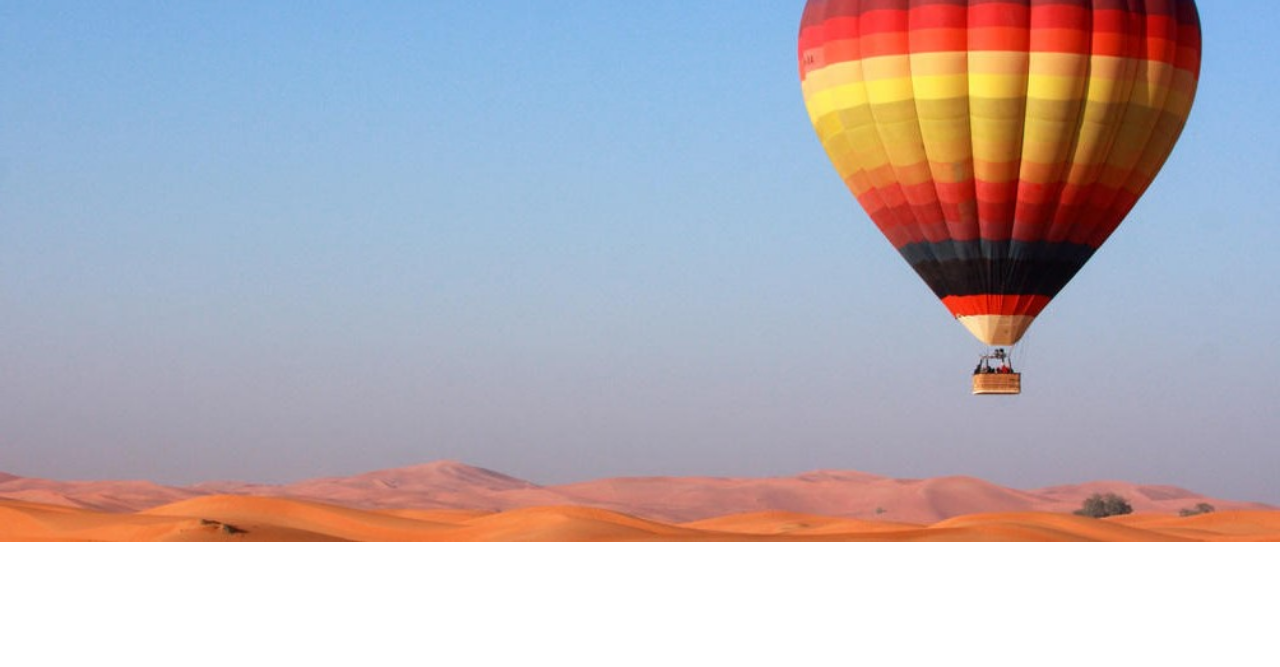
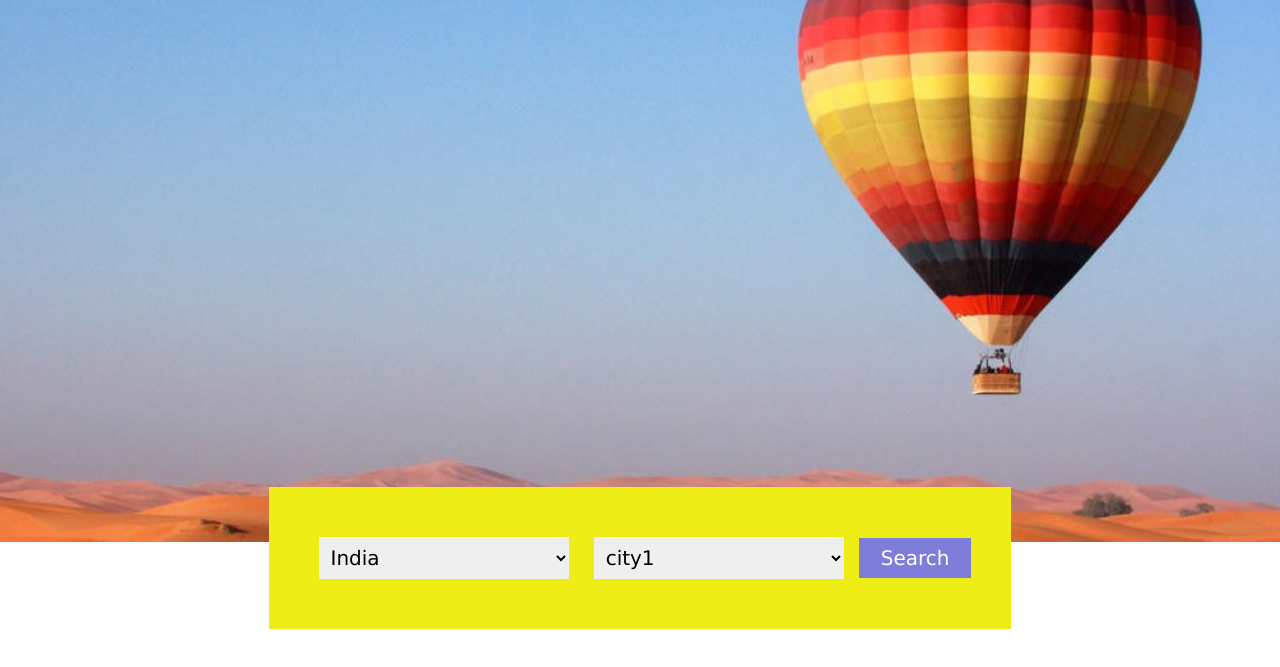
Before and after one commit to SumanKSah/INT219-Assignment, a plain HTML site: page index.html in a window 1280 px wide. Shown: the part 83-750 px from the top of the page. Drawn offline with Linux system fonts and the light colour scheme.

Commit message:
adding Search Container

```diff
--- a/index.html
+++ b/index.html
@@ -26,6 +26,25 @@
         </div>
 
     </div>
+    <div class="searchContainer">
+        <select name="Country" id="country">
+            <option value="India">India</option>
+            <option value="America">America</option>
+            <option value="Russia">Russia</option>
+            <option value="China">China</option>
+            <option value="Canada">Canada</option>
+
+        </select>
+
+        <select name="City" id="city">
+            <option value="city1">city1</option>
+            <option value="city2">city2</option>
+            <option value="city3">city3</option>
+            <option value="city4">city4</option>
+        </select>
+
+        <button id="btnSearch">Search</button>
+    </div>
 
 </body>
 </html>
--- a/style.css
+++ b/style.css
@@ -12,6 +12,7 @@
 
 body {
     width: 100%;
+    overflow-y: hidden;
 }
 
 .main {
@@ -39,3 +40,28 @@ body {
     display: flex;
     justify-content: space-between;
 }
+
+.searchContainer {
+    height: fit-content;
+    width: fit-content;
+    padding: 40px;
+    background-color: #eeee16;
+    transform: translateY(-80px);
+    margin: 0 auto;
+}
+
+#city, #country {
+    width: 250px;
+    font-size: 20px;
+    padding: 8px;
+    margin: 10px;
+}
+
+#btnSearch {
+    width: fit-content;
+    height: fit-content;
+    font-size: 20px;
+    padding: 8px 22px;
+    background-color: rgb(126, 126, 218);
+    color: white;
+}
```
